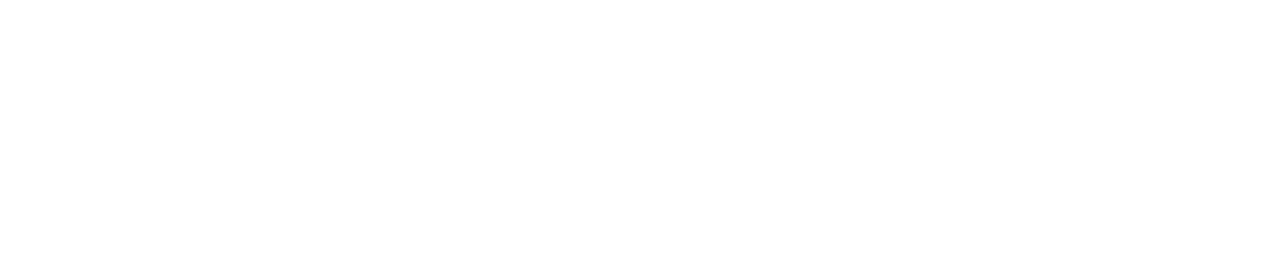
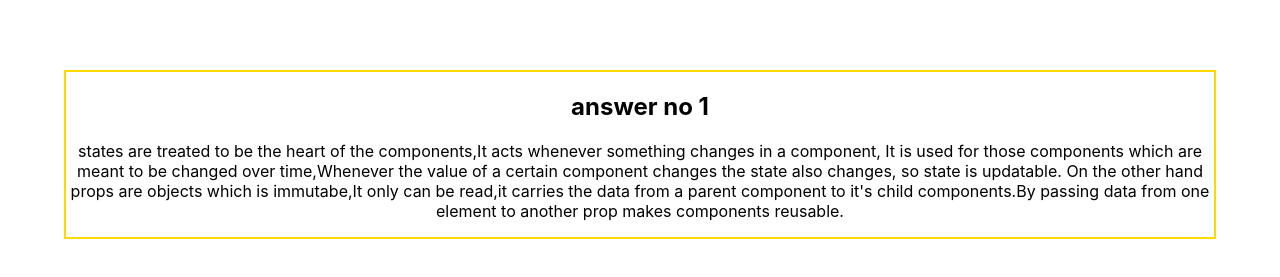
Before and after one commit to gazifahad/foodtastic, a React (Create React App) app: page / in a window 1280 px wide. Shown: the part 1480-1757 px from the top of the page. Before the commit the page ends 1486 px from the top, so only its background shows below. Built offline with nearby package versions, Linux system fonts and the light colour scheme.

Commit message:
answer added

```diff
--- a/public/index.html
+++ b/public/index.html
@@ -24,7 +24,7 @@
       work correctly both with client-side routing and a non-root public URL.
       Learn how to configure a non-root public URL by running `npm run build`.
     -->
-    <title>React App</title>
+    <title>Food-tastic shop</title>
   </head>
   <body>
     <noscript>You need to enable JavaScript to run this app.</noscript>
--- a/src/App.js
+++ b/src/App.js
@@ -1,11 +1,13 @@
 import './App.css';
 import MyShop from './components/Shop/Shop';
+import Answer from './components/answer/answer';
 
 function App() {
   return (
     <div className="App">
       <h1>Greetings from <span style={{"color":"rgb(0,0,255)"}}>Food-tastic</span> Shop</h1>
       <MyShop></MyShop>
+      <Answer></Answer>
     </div>
   );
 }
--- /dev/null
+++ b/src/components/answer/answer.css
@@ -0,0 +1,4 @@
+.ans{
+    border: 2px solid rgb(255, 217, 0);
+    margin: 5%;
+}
--- /dev/null
+++ b/src/components/answer/answer.js
@@ -0,0 +1,17 @@
+import React from 'react';
+import './answer.css'
+
+const Answer = () => {
+    return (
+        <div className='ans'>
+            <p>
+                <h2>answer no 1</h2>
+
+                states are treated to be the heart of the components,It acts whenever something changes in a component, It is used for those components which are meant to be changed over time,Whenever the value of a certain component changes the state also changes, so state is updatable.
+                On the other hand props are objects which is immutabe,It only can be read,it carries the data from a parent component to it's child components.By passing data from one element to another prop makes components reusable.
+            </p>
+        </div>
+    );
+};
+
+export default Answer;
```
